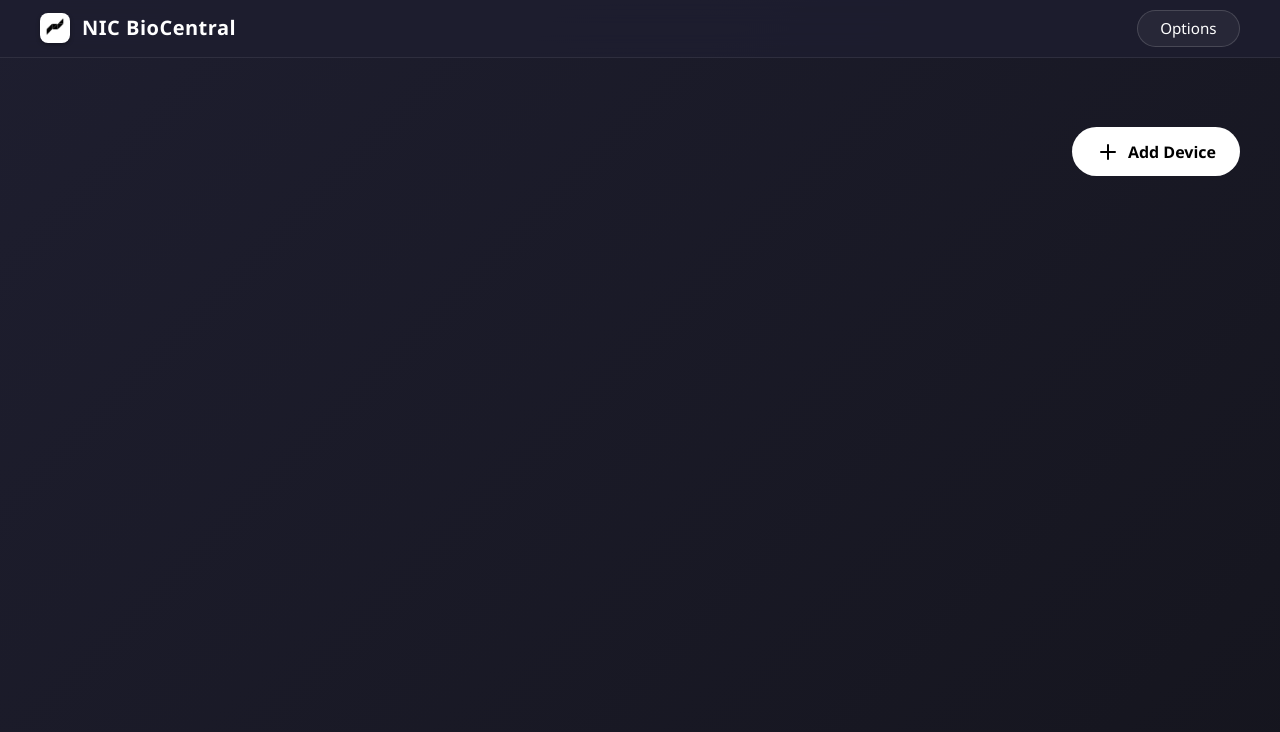
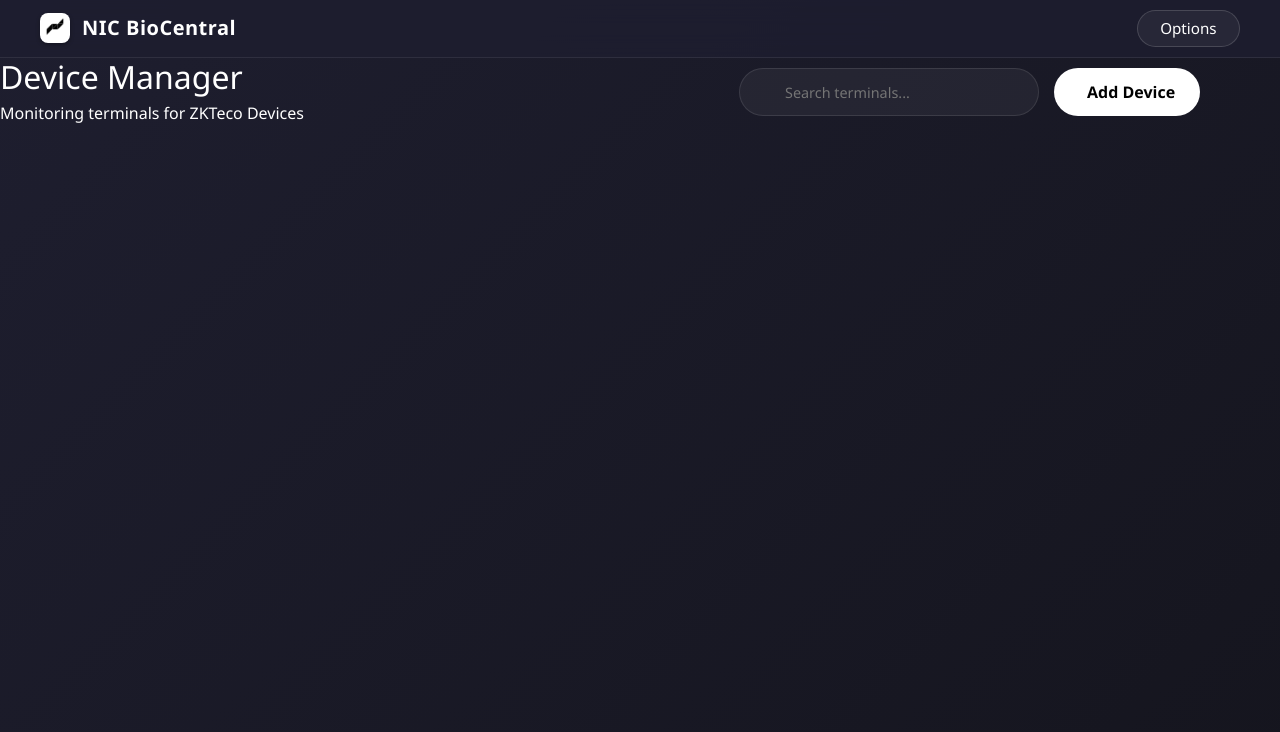
Before and after one commit to Carlosthegreat7/NIC-BioCentral, a Flask app: page /device-manager in a window 1280 px wide. Shown: the top 732 px of the page. Run offline with Flask 3, Linux system fonts and the light colour scheme; the visitor is signed in with stand-in values (Sample User, id 1); data that the repository does not hold is empty; some libraries are stand-ins or nearby versions.

Commit message:
Storecrud.py fix

```diff
--- a/portal/templates/connect_device.html
+++ b/portal/templates/connect_device.html
@@ -1,8 +1,8 @@
 {% extends "base.html" %}
 
 {% block content %}
-<script src="https://unpkg.com/lucide@latest"></script>
 <script src="{{ url_for('static', filename='js/lucide.min.js') }}"></script>
+
 <style>
     /* --- Pop-In Animation (Synced with Home) --- */
     @keyframes popIn {
@@ -21,14 +21,17 @@
         animation: popIn 0.8s cubic-bezier(0.16, 1, 0.3, 1) forwards;
     }
 
+    /* BUG FIX 1: Added the animation call so these don't stay at opacity 0 */
     .stagger-1 {
+        opacity: 0;
+        animation: popIn 0.8s cubic-bezier(0.16, 1, 0.3, 1) forwards;
         animation-delay: 0.1s;
-        opacity: 0;
     }
 
     .stagger-2 {
+        opacity: 0;
+        animation: popIn 0.8s cubic-bezier(0.16, 1, 0.3, 1) forwards;
         animation-delay: 0.2s;
-        opacity: 0;
     }
 
     /* --- Manager Layout --- */
@@ -46,8 +49,8 @@
         max-width: 1200px;
         display: flex;
         justify-content: space-between;
-        align-items: flex-end;
-        margin-bottom: 2rem;
+        align-items: center;
+        margin-bottom: 2.5rem;
     }
 
     /* --- Filter & Add Buttons --- */
@@ -159,34 +162,103 @@
         color: #fff;
         margin-bottom: 1rem;
     }
+
+    /* --- Right-side Toolbar Container --- */
+    .header-actions {
+        display: flex;
+        align-items: center;
+        gap: 15px;
+    }
+
+    .search-wrapper {
+        position: relative;
+        width: 300px;
+    }
+
+    .search-input {
+        width: 100%;
+        background: rgba(255, 255, 255, 0.05);
+        border: 1px solid rgba(255, 255, 255, 0.1);
+        padding: 0 15px 0 45px;
+        /* Added padding back so text doesn't hide behind icon */
+        border-radius: 50px;
+        color: #fff;
+        font-size: 0.9rem;
+        height: 48px;
+        backdrop-filter: blur(10px);
+        outline: none;
+        transition: 0.3s;
+    }
+
+    .search-icon {
+        position: absolute;
+        left: 18px;
+        top: 50%;
+        transform: translateY(-50%);
+        color: rgba(255, 255, 255, 0.4);
+        width: 18px;
+        pointer-events: none;
+    }
+
+    .add-device-btn {
+        height: 48px;
+        padding: 0 25px;
+        background: #fff;
+        color: #000;
+        border-radius: 50px;
+        font-weight: 600;
+        display: flex;
+        align-items: center;
+        gap: 8px;
+        white-space: nowrap;
+        transition: 0.3s;
+    }
+
+    .add-device-btn:hover {
+        transform: scale(1.05);
+        background: #f0f0f0;
+    }
+
+    @media (max-width: 768px) {
+        .header-section {
+            flex-direction: column;
+            align-items: flex-start;
+            gap: 1.5rem;
+        }
+
+        .actions-group {
+            width: 100%;
+            flex-direction: column;
+            align-items: stretch;
+        }
+
+        .search-wrapper {
+            width: 100%;
+        }
+    }
 </style>
 
-<div class="manager-wrapper">
-    <div class="header-section pop-in-container">
-        <div>
-            <h2 class="welcome-title stagger-1">Device Manager</h2>
-            <p class="welcome-subtitle stagger-2">Monitoring terminals for RUSTANS & RDS</p>
+<div class="header-section pop-in-container">
+    <div class="title-group">
+        <h2 class="welcome-title stagger-1" style="margin: 0;">Device Manager</h2>
+        <p class="welcome-subtitle stagger-2" style="margin: 5px 0 0 0;">Monitoring terminals for ZKTeco Devices</p>
+    </div>
+
+    <div class="header-actions stagger-2">
+        <div class="search-wrapper">
+            <i data-lucide="search" class="search-icon"></i>
+            <input type="text" id="deviceSearch" class="search-input" placeholder="Search terminals..."
+                onkeyup="filterDevices()">
         </div>
+
         <button class="add-device-btn" onclick="openModal()">
             <i data-lucide="plus"></i> Add Device
         </button>
     </div>
-
-    <!-- <div class="header-section pop-in-container stagger-2" style="justify-content: flex-start; gap: 1rem;">
-        <button class="filter-btn active" onclick="filterDevices('ALL')">All</button>
-        <button class="filter-btn" onclick="filterDevices('RUSTANS')">Rustans</button>
-        <button class="filter-btn" onclick="filterDevices('RDS')">RDS</button>
-        <button class="filter-btn" onclick="filterDevices('SM')">SM</button>
-        <button class="filter-btn" onclick="filterDevices('RDS')">RDS</button>
-        <button class="filter-btn" onclick="filterDevices('RDS')">RDS</button>
-        <button class="filter-btn" onclick="filterDevices('RDS')">RDS</button>
-        filtering function, work in progress
-    </div> -->
-
-    <div id="device-container" class="device-grid pop-in-container stagger-2">
-    </div>
 </div>
 
+<div id="device-container" class="device-grid pop-in-container stagger-2">
+</div>
 <div id="device-modal" class="modal-overlay">
     <div class="modal-card pop-in-container">
         <h3 style="margin-bottom: 1.5rem;">Device Details</h3>
@@ -241,12 +313,6 @@
                         // Prevent quotes in strings from breaking the HTML onclick handler
                         const safeDeviceData = JSON.stringify(device).replace(/'/g, "&#39;").replace(/"/g, "&quot;");
 
-
-                        // LAST SEEN DRAFT
-                        // <div style="font-size: 0.95rem; color: #ccc;">
-                        //             <p style="margin: 6px 0;"><strong>IP:</strong> ${device.ip_address}</p>
-                        //             <p style="margin: 6px 0;"><strong>Last Seen:</strong> ${device.last_seen}</p>
-                        //         </div>
                         const card = `
                             <div class="mini-bento-card">
                                 <div style="display: flex; justify-content: space-between; align-items: start; margin-bottom: 1rem;">
@@ -363,5 +429,24 @@
             })
             .catch(err => console.error("Delete error:", err));
     }
+
+    // --- 5. Real-time Search Filtering ---
+    function filterDevices() {
+        const query = document.getElementById('deviceSearch').value.toLowerCase();
+        const cards = document.querySelectorAll('.mini-bento-card');
+
+        cards.forEach(card => {
+            // Get all text content from the card to make search more flexible
+            const content = card.textContent.toLowerCase();
+
+            if (content.includes(query)) {
+                card.style.display = ""; // Show
+                card.style.opacity = "1";
+                card.style.transform = "scale(1)";
+            } else {
+                card.style.display = "none"; // Hide
+            }
+        });
+    }
 </script>
 {% endblock %}
--- a/routes/store_crud.py
+++ b/routes/store_crud.py
@@ -135,9 +135,10 @@ def delete_device():
 
         cursor.execute("DELETE FROM dbo.device_registry WHERE device_id = ?", (d_id,))
 
+
         cursor.execute("""
-            INSERT INTO dbo.biocentral_audit_logs (module, target, action, action_details, action_by)
-            VALUES ('DEVICE', ?, 'DELETE', ?, ?)
+            INSERT INTO dbo.biocentral_audit_logs (module, target, action, action_details, action_by, action_at)
+            VALUES ('DEVICE', ?, 'DELETE', ?, ?, GETDATE())
         """, (str(d_id), f"Deleted terminal {bcc}", current_user))
 
         conn.commit()
```
